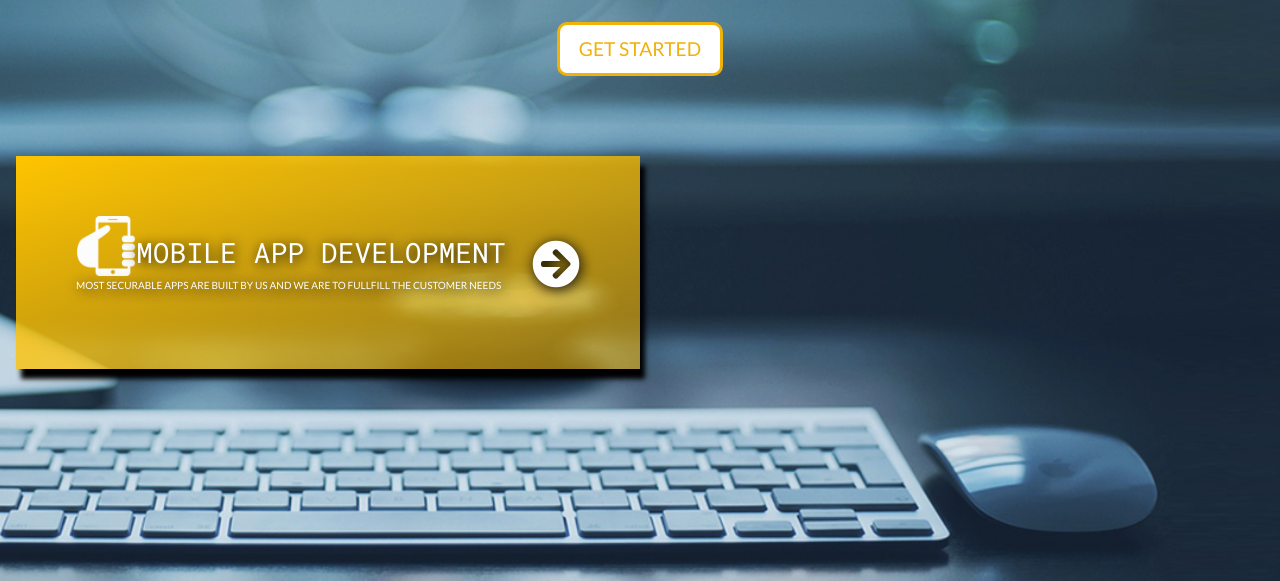
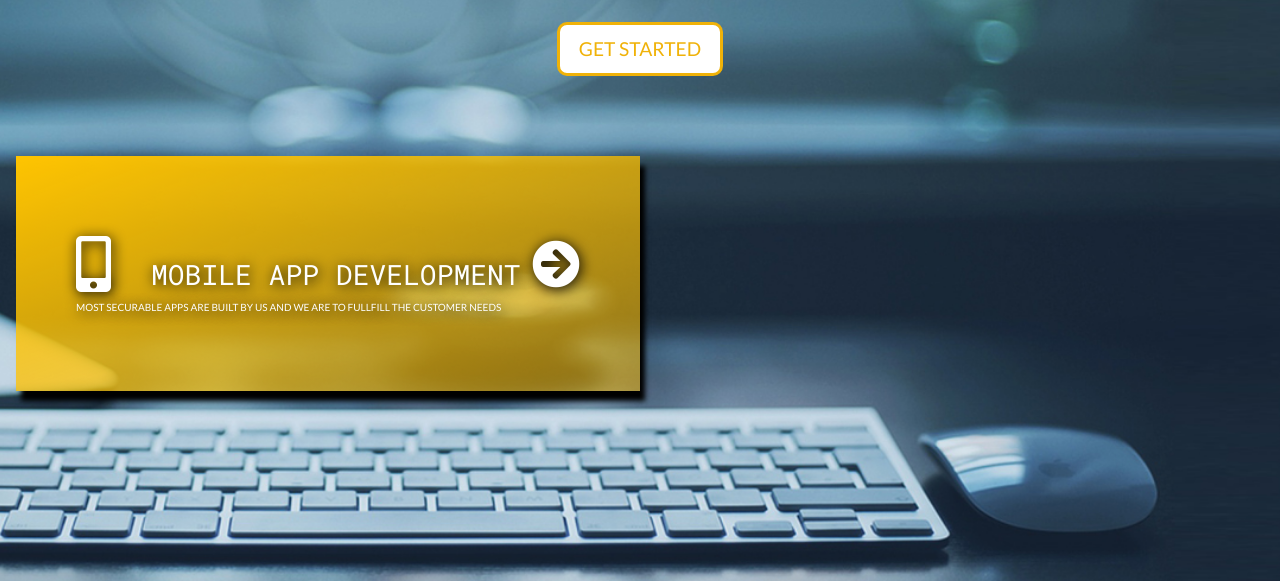
Before and after one commit to Bharathi4080/trivecta, a plain HTML site: page index.html in a window 1280 px wide. Shown: the part 219-800 px from the top of the page. Drawn offline with nearby package versions, Linux system fonts and the light colour scheme.

Commit message:
lastone commit

```diff
--- a/css/style.css
+++ b/css/style.css
@@ -180,6 +180,12 @@ body{
     padding: 0 !important;
      color: rgb(255, 196, 0) !important;
 }
+.bhari{
+    border-style:none !important;
+    padding: 0 !important;
+    margin-right:40px !important;
+     color: white !important;
+}
 
 h3.heading{
     font-size: 1.9rem;
--- a/index.html
+++ b/index.html
@@ -58,8 +58,8 @@
         <br>
         <div class="row fblock">
                 <div class="col-md-6 fblock1">
-                <img src="images/hand-graving-smartphone.png">
-                  <h3 class="ig">Mobile App Development</h3>
+
+                  <h3 class="ig"><i class="fas fa-mobile-alt fa-2x bhari"></i>Mobile App Development</h3>
                   <br/>
 
                   <p>most securable apps are built by us and we are to fullfill the customer needs</p>
```
